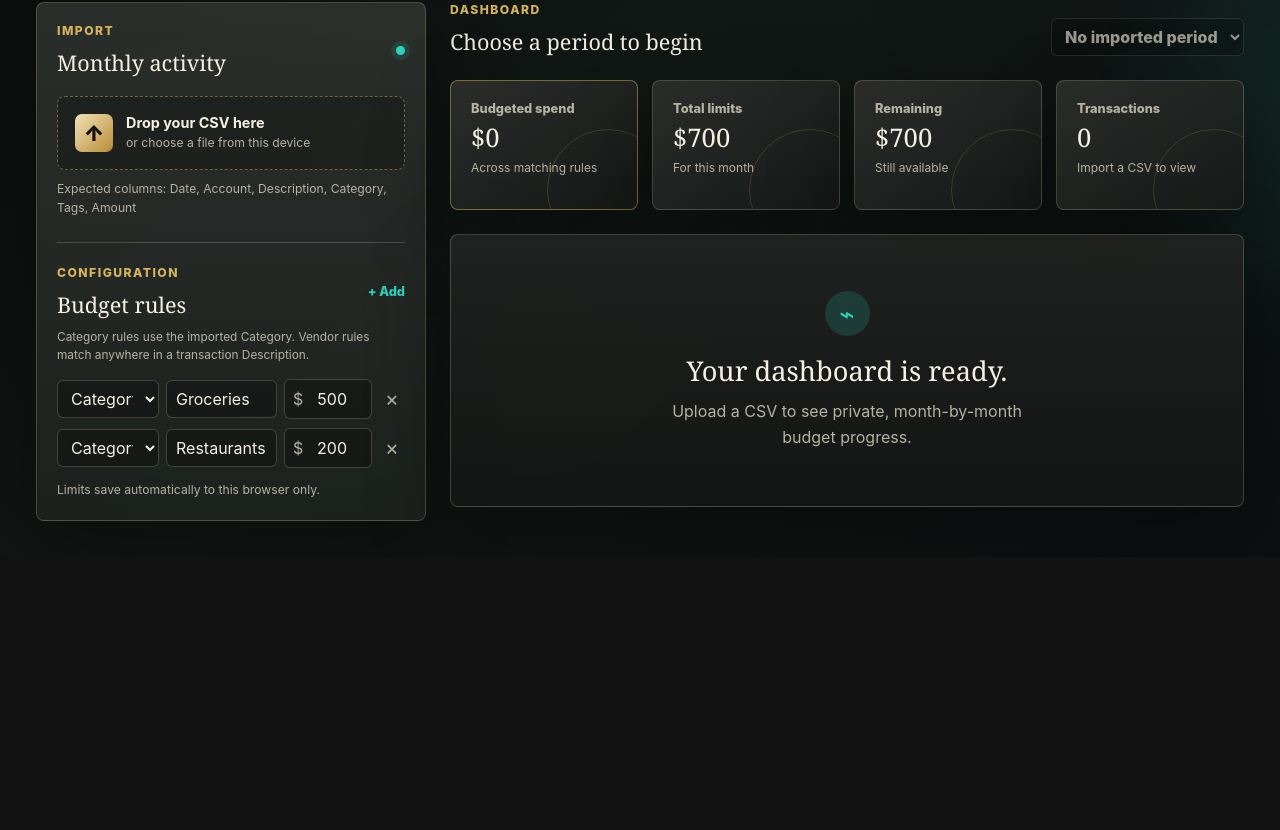
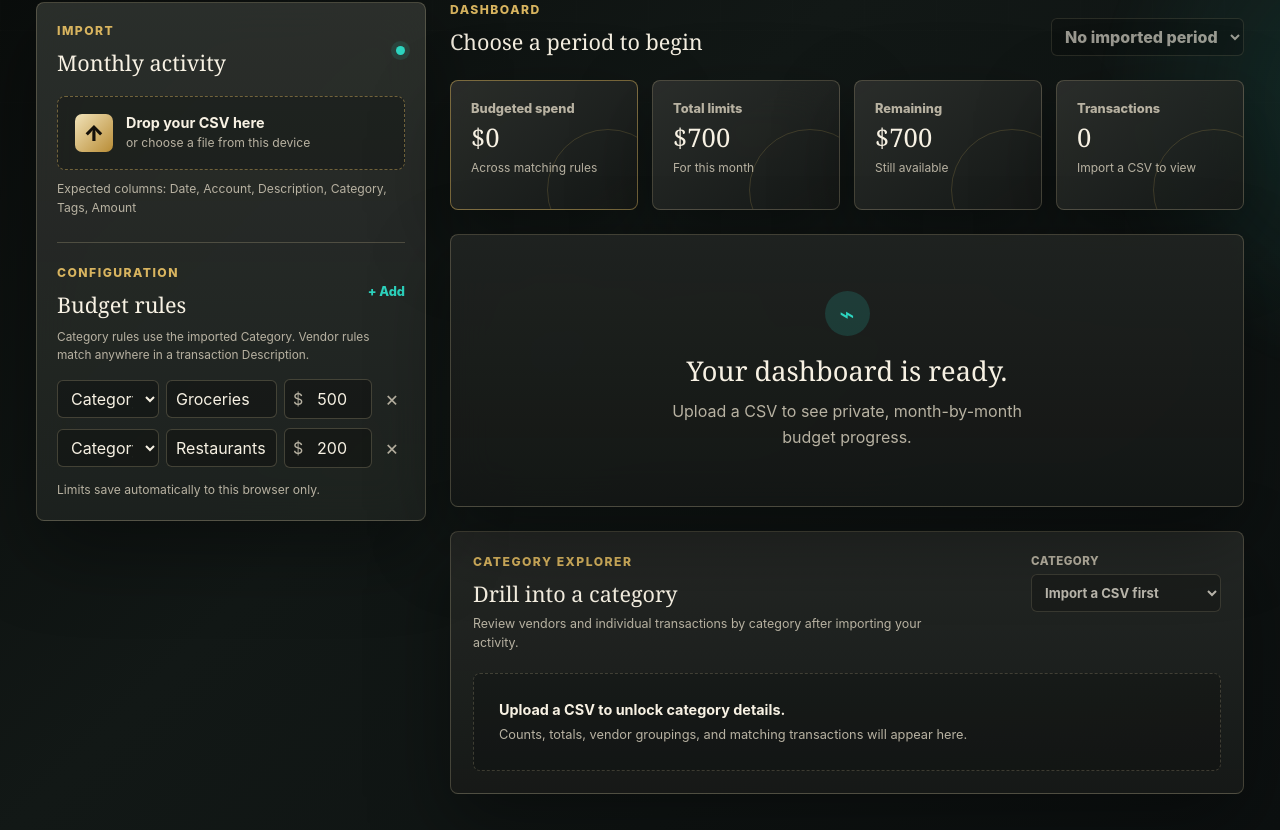
Before and after one commit to bpdulog/personal-budget-tracker, a React (Vite) app: page / in a window 1280 px wide. Shown: the part 330-1160 px from the top of the page. Before the commit the page ends 887 px from the top, so only its background shows below. Built offline with nearby package versions, Linux system fonts and the light colour scheme.

Commit message:
Show category explorer before import

```diff
--- a/src/App.jsx
+++ b/src/App.jsx
@@ -431,7 +431,16 @@ function App() {
             </div>
 
             {!transactions.length ? (
-              <section className="empty-state"><span>⌁</span><h3>Your dashboard is ready.</h3><p>Upload a CSV to see private, month-by-month budget progress.</p></section>
+              <>
+                <section className="empty-state"><span>⌁</span><h3>Your dashboard is ready.</h3><p>Upload a CSV to see private, month-by-month budget progress.</p></section>
+                <section className="category-detail-shell category-detail-disabled">
+                  <div className="panel-heading category-detail-heading">
+                    <div><p className="eyebrow">Category explorer</p><h2>Drill into a category</h2><p className="section-copy">Review vendors and individual transactions by category after importing your activity.</p></div>
+                    <label className="trend-select"><span>Category</span><select aria-label="Choose a category to inspect" disabled><option>Import a CSV first</option></select></label>
+                  </div>
+                  <div className="detail-empty"><strong>Upload a CSV to unlock category details.</strong><span>Counts, totals, vendor groupings, and matching transactions will appear here.</span></div>
+                </section>
+              </>
             ) : (
               <>
                 {unbudgetedCategories.length > 0 && <div className="unbudgeted-note"><span>Unbudgeted spending found in {unbudgetedCategories.length} categor{unbudgetedCategories.length === 1 ? "y" : "ies"}.</span><button type="button" onClick={addImportedCategory}>Add {unbudgetedCategories[0]} as a limit</button></div>}
```
